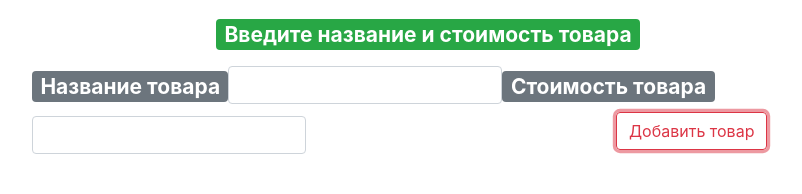
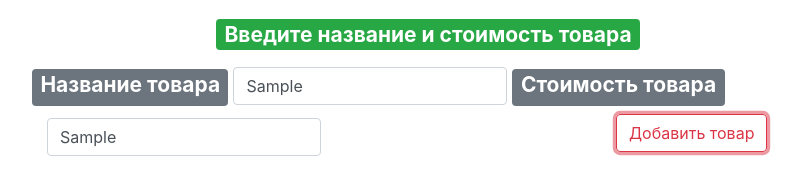
Before and after one commit to Eeenkeeei/shopping-list, a website with bundled scripts: page src/index.html in a window 1280 px wide. Both pictures are taken after typing "Sample", "Sample" into the empty fields and a click on the button "Добавить товар". Shown: the whole page, without its empty margins (148-950 px from the left). Built offline with nearby package versions, Linux system fonts and the light colour scheme.

Commit message:
коррекция расположения объектов на странице

```diff
--- a/src/css/styles.css
+++ b/src/css/styles.css
@@ -28,3 +28,29 @@
 #total_text{
     margin-left: 90px;
 }
+
+#task-name {
+    position: relative;
+    left: 5px;
+
+}
+
+#task-price {
+    position: relative;
+    left: 15px;
+}
+
+#task-price-error {
+    border-color: red !important;
+}
+
+#item-price-text {
+    position: relative;
+    left: 10px;
+    height: 37px;
+}
+
+#item-name-text {
+    position: relative;
+    height: 37px;
+}
--- a/src/index.html
+++ b/src/index.html
@@ -20,14 +20,14 @@
             <h3><span class="badge badge-success" id="hello-text">Введите название и стоимость товара</span></h3></p>
             <form class="form-inline" id="task-form">
                 <div></div>
-                <h3><span class="badge badge-secondary" id="namingItemText">Название товара</span></h3>
+                <h3><span class="badge badge-secondary" id="item-name-text">Название товара</span></h3>
                 <div class="form-group mb-2">
                     <label for="task-name" class="sr-only">task-name</label>
                     <input type="text" class="form-control" id="task-name">
                 </div>
 
                 <div>
-                    <h3><span class="badge badge-secondary">Стоимость товара</span></h3>
+                    <h3><span class="badge badge-secondary" id="item-price-text">Стоимость товара</span></h3>
                 </div>
 
                 <div class="form-group mb-2">
--- a/src/js/app.js
+++ b/src/js/app.js
@@ -16,14 +16,17 @@ formEl.addEventListener('submit', (evt) => {
 
     const name = nameEl.value;
     const price = parseInt(priceEl.value);
-    const errorEl = document.querySelector('#error-box');
+    const taskNameEl = document.querySelector('#task-name');
+    const taskPriceEl = document.querySelector('#task-price');
+
 
     priceEl.value = priceEl.value.trim();
 
     let ifError = false;
-
+    taskNameEl.classList.add('nameError') ;
     if (nameEl.value === ''){
         ifError = true;
+
     }
 
     if (isNaN(priceEl.value)) {
@@ -41,8 +44,7 @@ formEl.addEventListener('submit', (evt) => {
     }
     if (ifError === true) {
         addButton.className = "btn btn-outline-danger mb-3";
-        nameEl.value = '';
-        priceEl.value = '';
+
         return;
     }
         addButton.className = "btn btn-outline-primary mb-3";
@@ -97,10 +99,10 @@ function rebuildTree(container, list) {
             <p></p>
             <button data-id="removeAll" class="btn btn-danger btn-sm float-right">Удалить все</button>
             <h3><span class="badge badge-secondary" data-id="total_text" id="total_text">Общая стоимость:</span></h3>
-            <h3><span class="badge badge-success " data-id="total_price">${totalPrice}</span></h3>
+            <h3><span class="badge badge-success " data-id="total_price">${totalPrice} p.</span></h3>
             <h3><span class="badge badge-secondary" data-id="max_text">Самый дорогой товар: </span></h3>
-            <h3><span class="badge badge-warning " data-id="max_name">${maxItemName}</span></h3>
-            <h3><span class="badge badge-warning" data-id="max_price">${maxItemPrice}</span></h3>
+            <h3><span class="badge badge-warning " data-id="max_name">Наименование: ${maxItemName}</span></h3>
+            <h3><span class="badge badge-warning" data-id="max_price">Стоимость: ${maxItemPrice} p.</span></h3>
     `;
 
         const removeAllEl = textBox.querySelector('[data-id=removeAll]');
@@ -110,5 +112,4 @@ function rebuildTree(container, list) {
         });
         container.appendChild(textBox);
     }
-
 }
```
